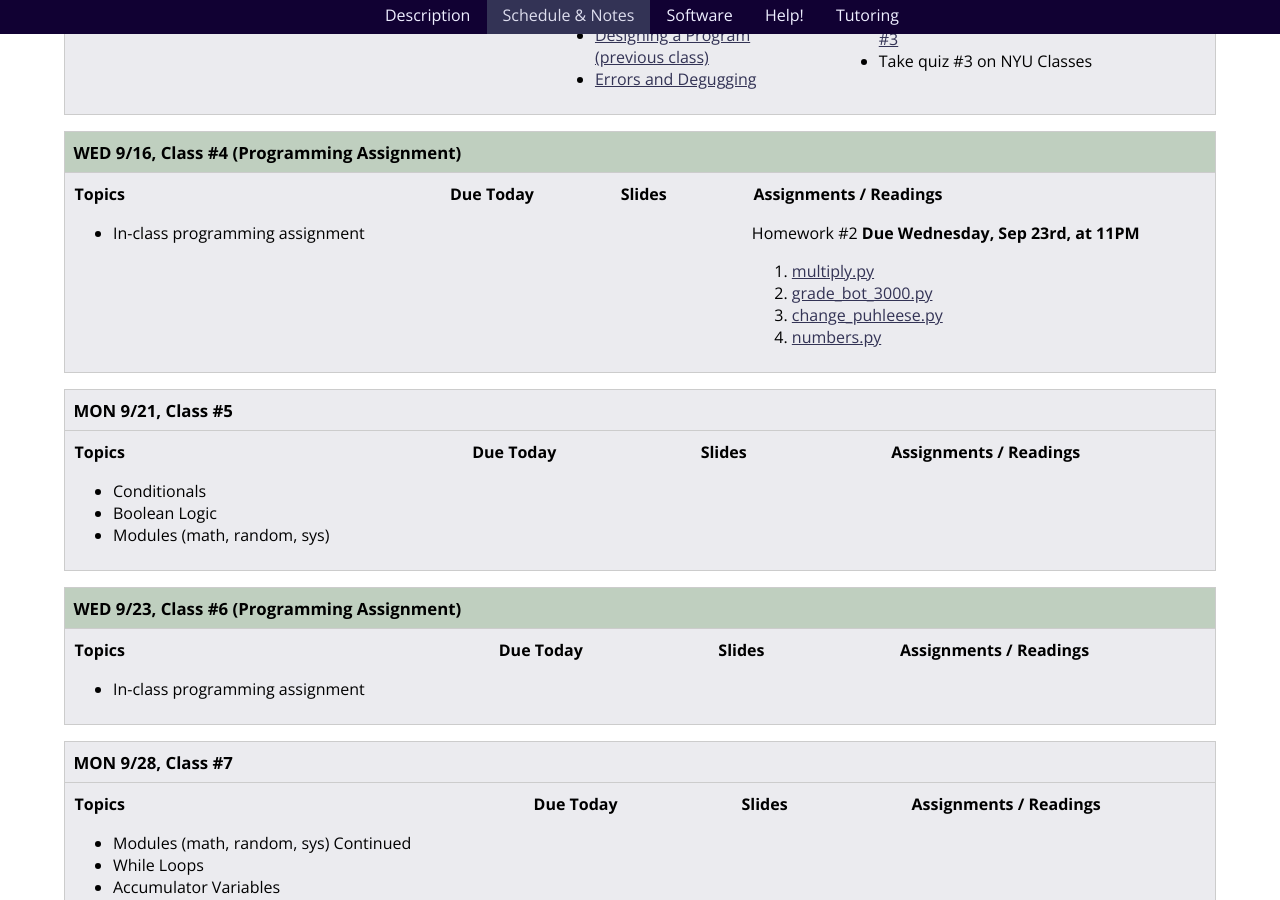
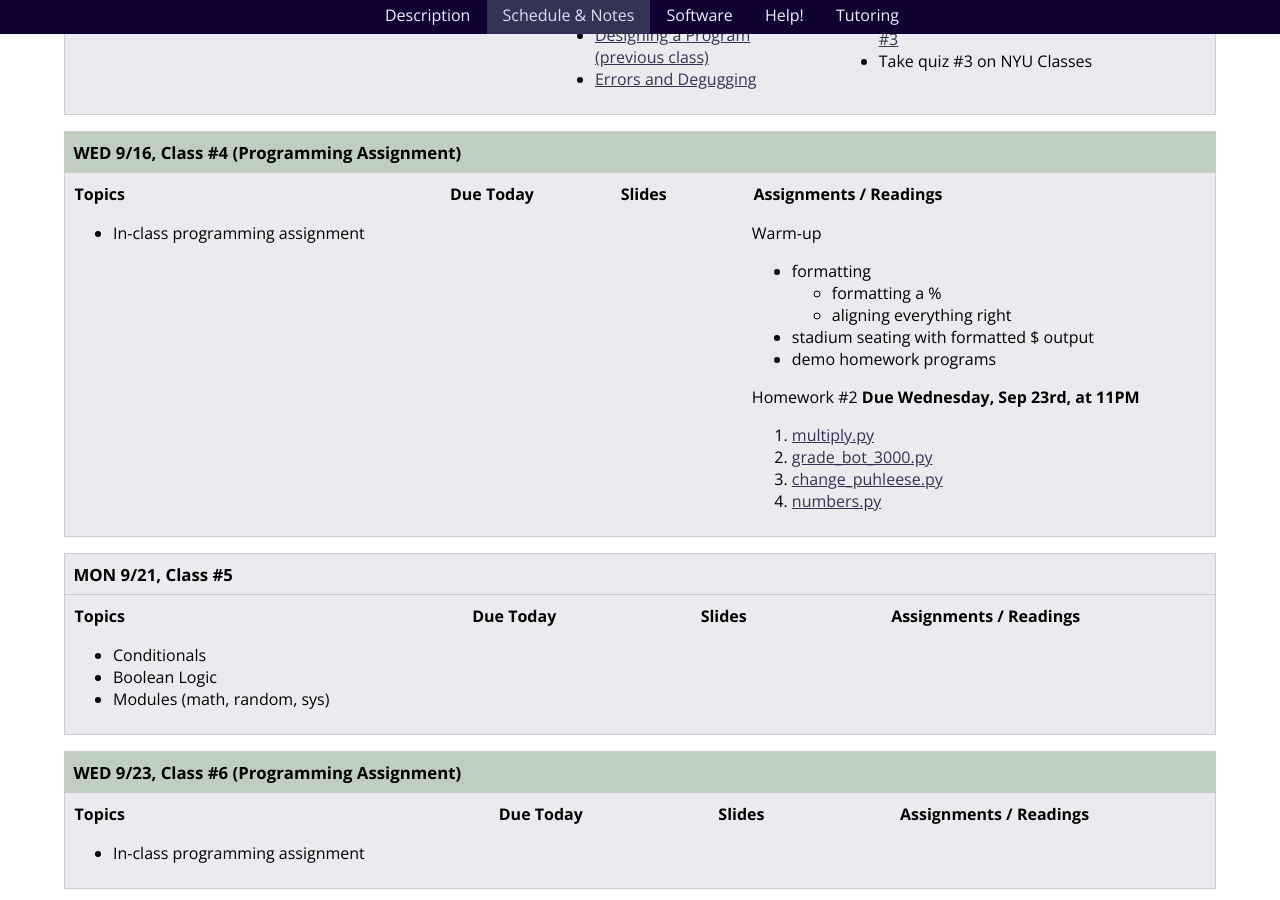
Before and after one commit to foureyes/csci-ua.0002-fall2015-008, a Jekyll site: the page built from schedule.markdown, in a window 1280 px wide and 900 px high, scrolled down 1667 px. Built offline with Jekyll 4.4.1, drawn with Linux system fonts in a browser that asks for light colours.

```diff
--- a/_includes/classes/04/materials.markdown
+++ b/_includes/classes/04/materials.markdown
@@ -18,6 +18,14 @@
 
 <article class="assignments" markdown="block">
 #### Assignments / Readings
+
+Warm-up
+
+* formatting
+	* formatting a %
+	* aligning everything right
+* stadium seating with formatted $ output
+* demo homework programs
 
 Homework #2 __Due Wednesday, Sep 23rd, at 11PM__
 
```
Also changed, not shown: 1 other file.
